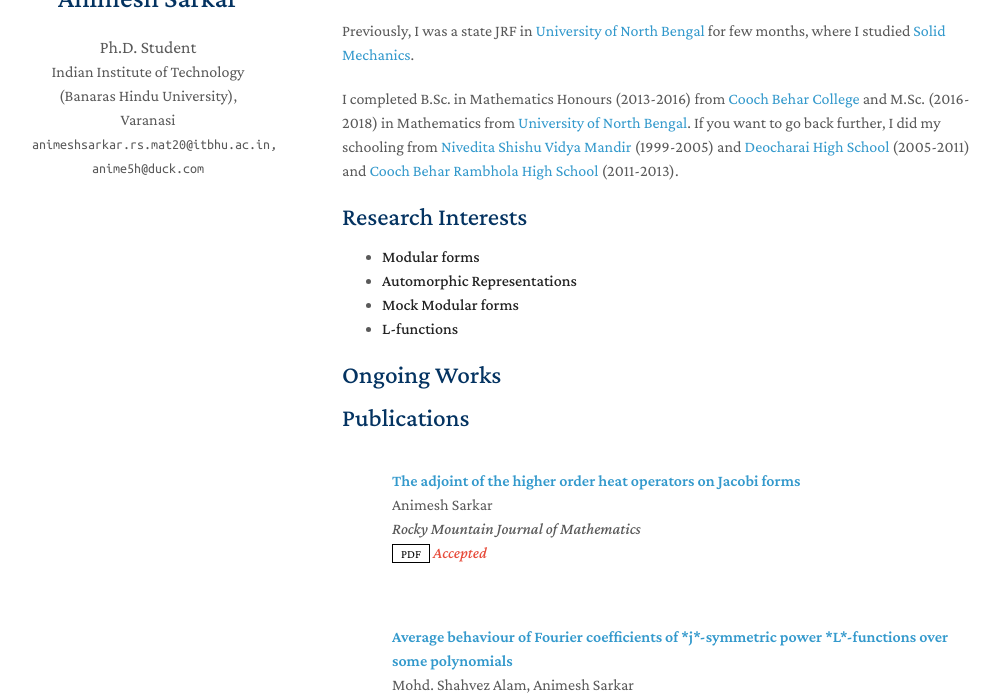
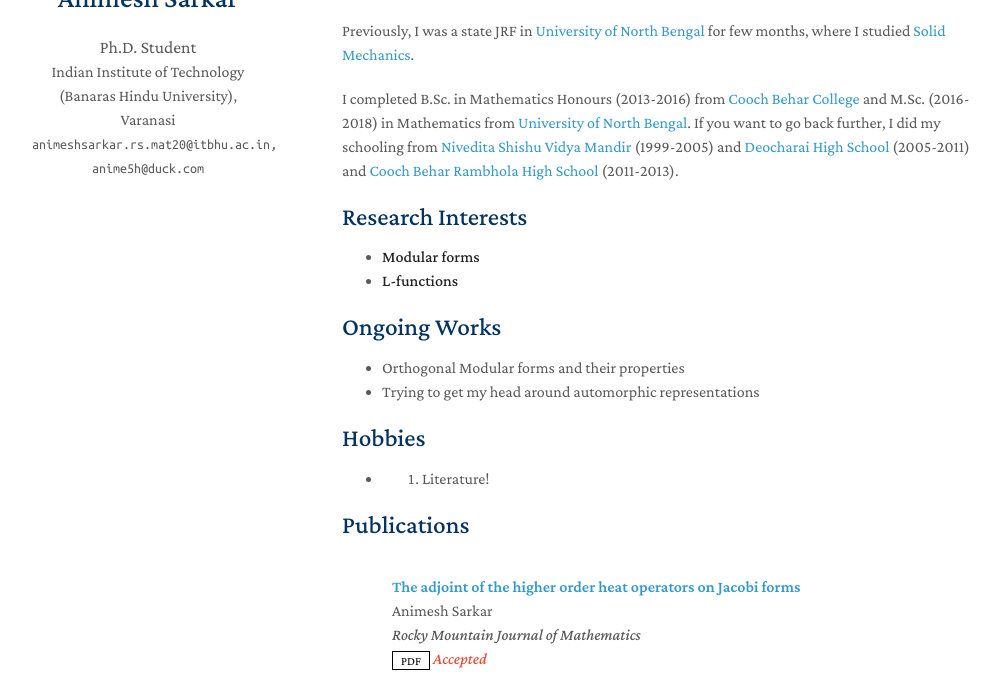
Before and after one commit to 4nimesh/4nimesh.github.io, a Jekyll site: the page built from index.md, in a window 1280 px wide and 900 px high, cut to the strip 206-900 px from the top of the window. Shown: the whole strip, without its empty margins (128-1128 px from the left). Built offline with Jekyll 4.4.1, drawn with Linux system fonts in a browser that asks for light colours; a style sheet for code colours, icons or effects is not loaded; our own code applies the rules of GitHub Pages for plain Markdown files.

Commit message:
Update index.md

```diff
--- a/index.md
+++ b/index.md
@@ -13,12 +13,16 @@ I completed B.Sc. in Mathematics Honours (2013-2016) from [Cooch Behar College](
 ## Research Interests
 
 - **Modular forms**
-- **Automorphic Representations**
-- **Mock Modular forms**
+<!-- - **Automorphic Representations** -->
+<!-- - **Mock Modular forms** -->
 - **L-functions**
 
 ## Ongoing Works
+- Orthogonal Modular forms and their properties
+- Trying to get my head around automorphic representations
 
+## Hobbies
+- 1. Literature!
 
 
 
```
